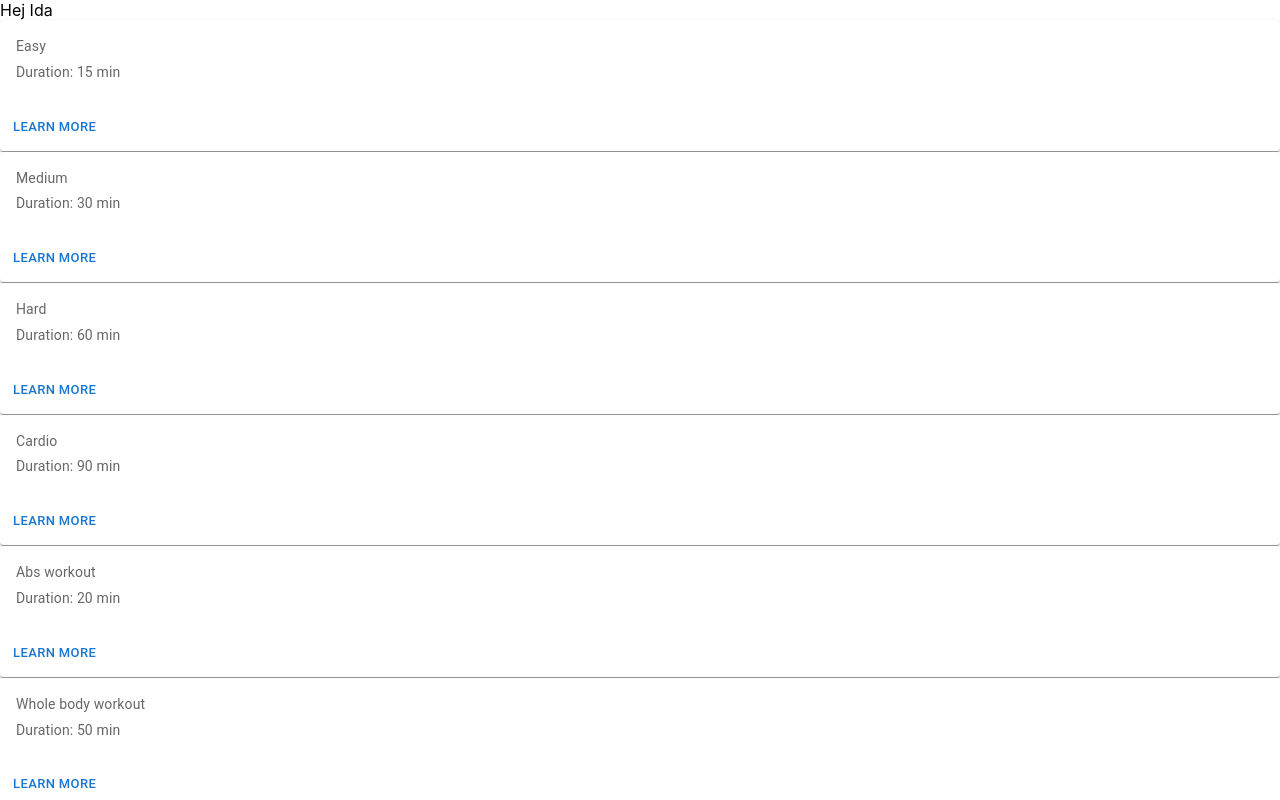
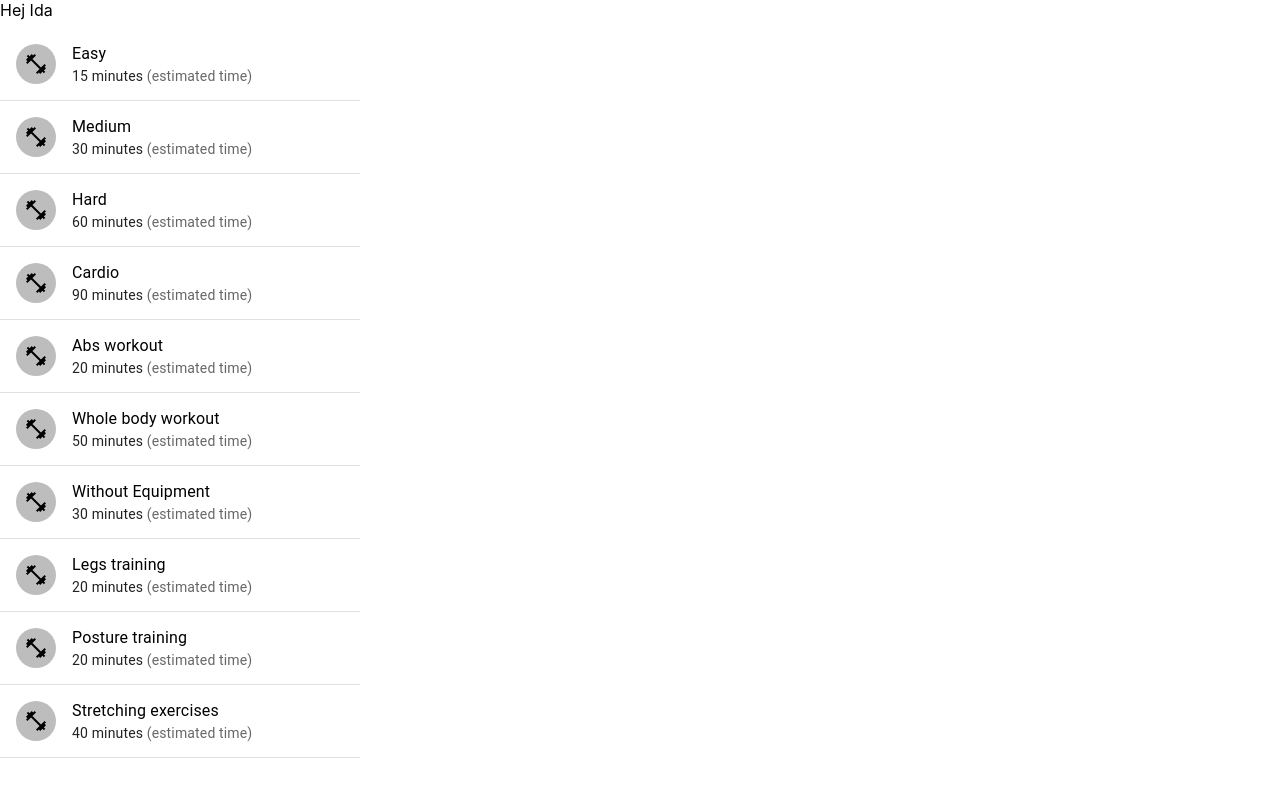
Before and after one commit to Tamimjabr/workout-frontend-react, a React (Create React App) app: page / in a window 1280 px wide. Shown: the top 800 px of the page. Built offline with nearby package versions, Linux system fonts and the light colour scheme.

Commit message:
change from cards to list

```diff
--- a/package.json
+++ b/package.json
@@ -5,6 +5,7 @@
   "dependencies": {
     "@emotion/react": "^11.8.1",
     "@emotion/styled": "^11.8.1",
+    "@mui/icons-material": "^5.5.0",
     "@mui/material": "^5.5.0",
     "@testing-library/jest-dom": "^5.16.2",
     "@testing-library/react": "^12.1.3",
--- a/src/components/Plans.js
+++ b/src/components/Plans.js
@@ -1,10 +1,12 @@
 import * as React from 'react'
-import Card from '@mui/material/Card'
-import CardActions from '@mui/material/CardActions'
-import CardContent from '@mui/material/CardContent'
-import Button from '@mui/material/Button'
+import List from '@mui/material/List'
+import ListItem from '@mui/material/ListItem'
+import Divider from '@mui/material/Divider'
+import ListItemText from '@mui/material/ListItemText'
+import ListItemAvatar from '@mui/material/ListItemAvatar'
+import Avatar from '@mui/material/Avatar'
 import Typography from '@mui/material/Typography'
-import { Divider } from '@mui/material'
+import FitnessCenterIcon from '@mui/icons-material/FitnessCenter'
 
 const plans = [
   { id: 1, name: 'Easy', duration_minutes: 15 },
@@ -21,34 +23,36 @@ const plans = [
 
 const Plans = () => {
   return (
-    <div>
+    <List sx={{ width: '100%', maxWidth: 360, bgcolor: 'background.paper' }}>
       {plans.map((plan) => (
         <>
-          <Card sx={{ minWidth: 275 }}>
-            <CardContent>
-              <Typography
-                sx={{ fontSize: 14 }}
-                color='text.secondary'
-                gutterBottom
-              >
-                {plan.name}
-              </Typography>
-              <Typography
-                sx={{ fontSize: 14 }}
-                color='text.secondary'
-                gutterBottom
-              >
-                Duration: {plan.duration_minutes} min
-              </Typography>
-            </CardContent>
-            <CardActions>
-              <Button size='small'>Learn More</Button>
-            </CardActions>
-          </Card>
+          <ListItem alignItems='flex-start'>
+            <ListItemAvatar>
+              <Avatar>
+                <FitnessCenterIcon sx={{ color: 'black' }} />
+              </Avatar>
+            </ListItemAvatar>
+            <ListItemText
+              primary={plan.name}
+              secondary={
+                <React.Fragment>
+                  <Typography
+                    sx={{ display: 'inline' }}
+                    component='span'
+                    variant='body2'
+                    color='text.primary'
+                  >
+                    {plan.duration_minutes} minutes
+                  </Typography>
+                  {' (estimated time)'}
+                </React.Fragment>
+              }
+            />
+          </ListItem>
           <Divider />
         </>
       ))}
-    </div>
+    </List>
   )
 }
 
```
Also changed, not shown: 1 other file (tests, documents, lock files or other folders).
